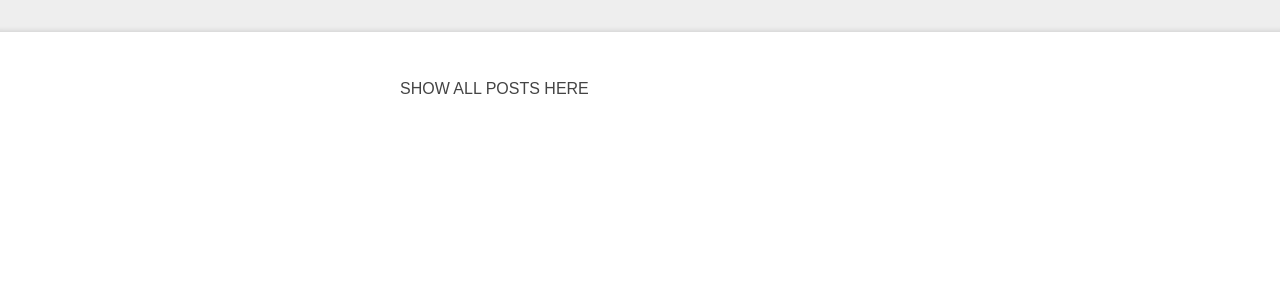
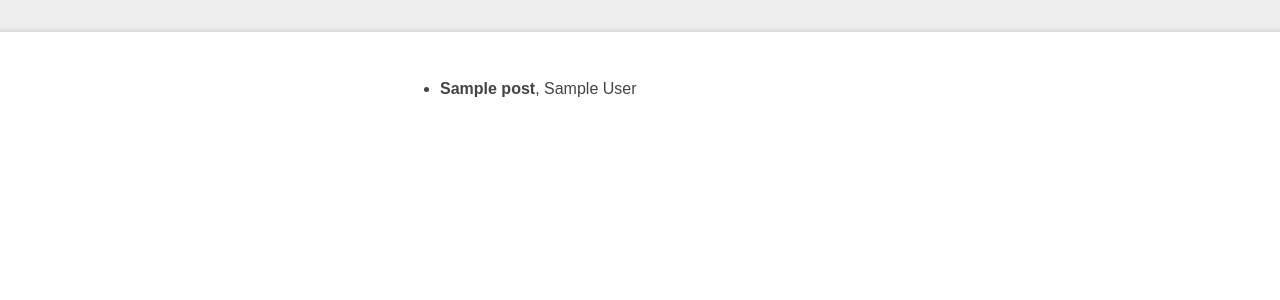
Before and after one commit to joel-vieira/python-developer-2026-03, a Django app: page /posts/ in a window 1280 px wide. Shown: the top 300 px of the page. Run offline with Django 5.2, Linux system fonts and the light colour scheme; tables that the repository leaves empty hold one stand-in row (values such as "Sample post"); style sheets or scripts are compiled from the project's sources.

Commit message:
[FEATURE] Add posts index view

```diff
--- a/blog/templates/blog/index.html
+++ b/blog/templates/blog/index.html
@@ -3,5 +3,11 @@
   Posts
 {% endblock title %}
 {% block content %}
-  <p>SHOW ALL POSTS HERE</p>
+  {% if published_posts %}
+    <ul>
+      {% for post in published_posts %}
+        <li><strong>{{ post.title }}</strong>, {{ post.author.full_name }}</li>
+      {% endfor %}
+    <ul>
+  {% endif %}
 {% endblock content %}
--- a/blog/urls.py
+++ b/blog/urls.py
@@ -7,6 +7,6 @@ from django.urls import path
 from . import views
 
 urlpatterns = [
-    path("posts/", views.index, name="index"),
+    path("posts/", views.IndexView.as_view(), name="index"),
     path("", views.welcome, name="welcome"),
 ]
--- a/blog/views.py
+++ b/blog/views.py
@@ -1,10 +1,18 @@
+from django.db.models.query import QuerySet
 from django.http import HttpRequest, HttpResponse
 from django.shortcuts import render
+from django.views import generic
+
+from .models import Post
 
 
-def index(request: HttpRequest) -> HttpResponse:
-    return render(request, "blog/index.html")
+class IndexView(generic.ListView):
+    template_name = "blog/index.html"
+    context_object_name = "published_posts"
 
+    def get_queryset(self) -> QuerySet:
+        return Post.objects.order_by("-published_at")
 
 def welcome(request: HttpRequest) -> HttpResponse:
+
     return render(request, "blog/welcome.html")
```
